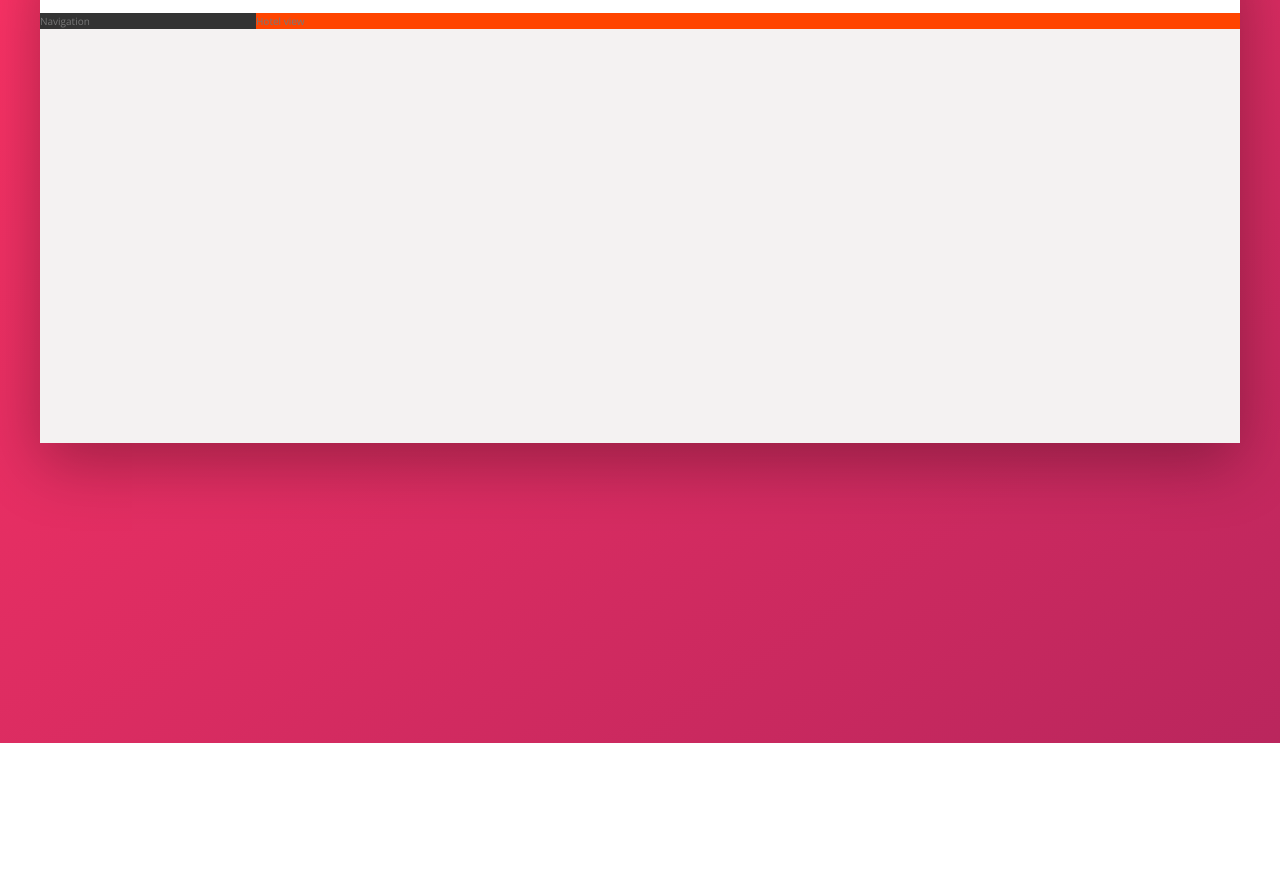
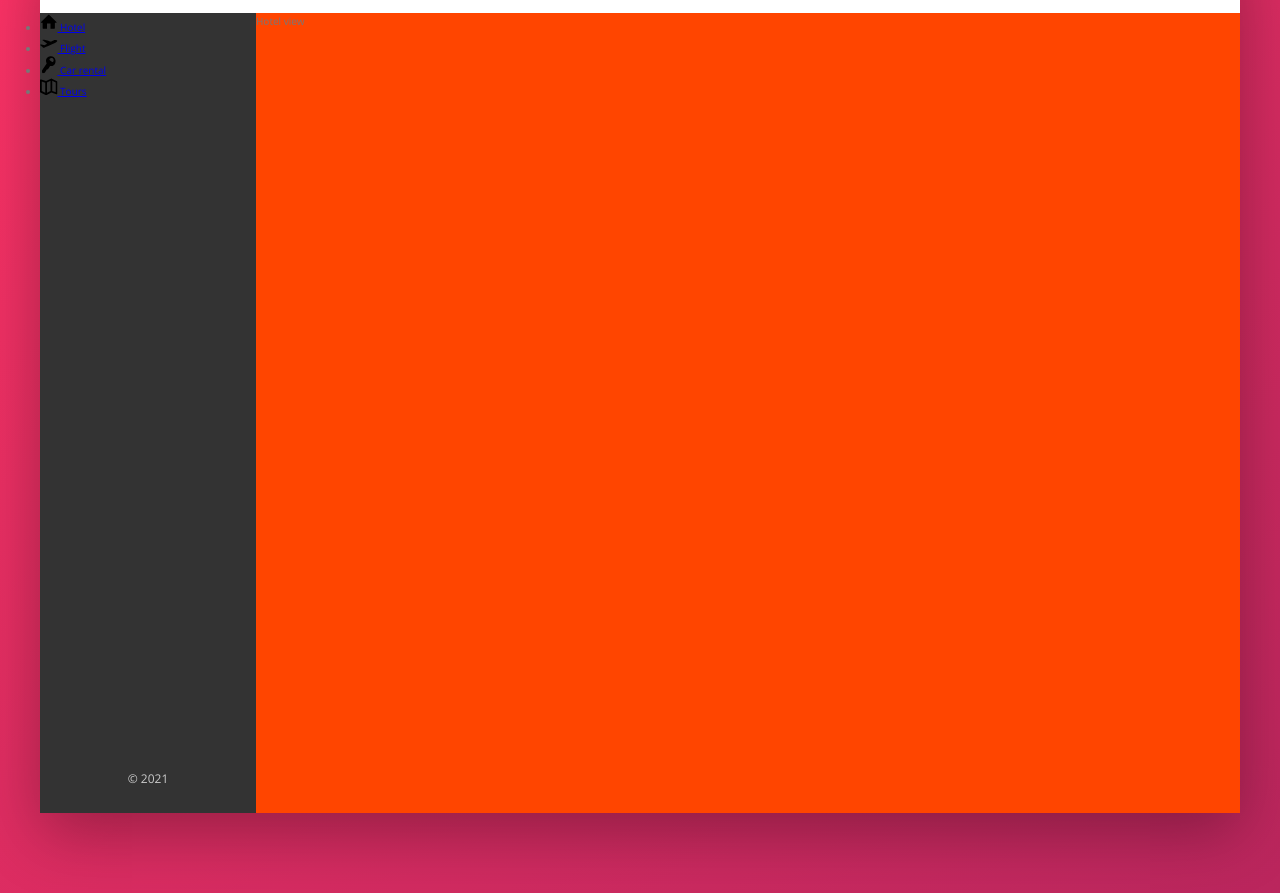
Before and after one commit to Juan321654/trillo, a website: page index.html in a window 1280 px wide. Shown: the part 137-1030 px from the top of the page. Before the commit the page ends 880 px from the top, so only its background shows below. Drawn offline with nearby package versions, Linux system fonts and the light colour scheme.

Commit message:
navigation bar designing started

```diff
--- a/index.html
+++ b/index.html
@@ -45,7 +45,44 @@
             </header>
             <div class="content">
                 <nav class="sidebar">
-                    Navigation
+                    <ul class="side-nav">
+                        <li class="side-nav__item">
+                            <a href="#" class="side-nav__link">
+                                <svg class="side-nav__icon">
+                                    <use xlink:href="img/sprite.svg#icon-home"></use>
+                                </svg>
+                                <span>Hotel</span>
+                            </a>
+                        </li>
+                        <li class="side-nav__item">
+                            <a href="#" class="side-nav__link">
+                                <svg class="side-nav__icon">
+                                    <use xlink:href="img/sprite.svg#icon-aircraft-take-off"></use>
+                                </svg>
+                                <span>Flight</span>
+                            </a>
+                        </li>
+                        <li class="side-nav__item">
+                            <a href="#" class="side-nav__link">
+                                <svg class="side-nav__icon">
+                                    <use xlink:href="img/sprite.svg#icon-key"></use>
+                                </svg>
+                                <span>Car rental</span>
+                            </a>
+                        </li>
+                        <li class="side-nav__item">
+                            <a href="#" class="side-nav__link">
+                                <svg class="side-nav__icon">
+                                    <use xlink:href="img/sprite.svg#icon-map"></use>
+                                </svg>
+                                <span>Tours</span>
+                            </a>
+                        </li>
+                    </ul>
+
+                    <div class="legal">
+                        &copy; 2021
+                    </div>
                 </nav>
                 <main class="hotel-view">
                     Hotel view
--- a/sass/_components.scss
+++ b/sass/_components.scss
@@ -116,3 +116,29 @@
   }
 
 }
+
+//////////////////////////////////////////////////
+// SIDE NAVIGATION
+.side-nav {
+  &__item {
+
+  }
+
+  &__link {
+
+  }
+
+  &__icon {
+    width: 1.75rem;
+    height: 1.75rem;
+  }
+}
+
+//////////////////////////////////////////////////
+// LEGAL TEXT
+.legal {
+  font-size: 1.2rem;
+  color: var(--color-grey-light-4);
+  text-align: center;
+  padding: 2.5rem;
+}
--- a/sass/_layout.scss
+++ b/sass/_layout.scss
@@ -26,11 +26,18 @@
   background-color: var(--color-grey-dark-1);
 
   flex: 0 0 18%;
+
+  display: flex;
+  flex-direction: column;
+  justify-content: space-between;
 }
 
 .hotel-view {
   background-color: #fff;
+
+  //TESTING COLOR AND HEIGHT AS PLACEHOLDERS
   background-color: orangered;
+  height: 80rem;
 
   flex: 1;
 }
```
Also changed, not shown: css/style.css.
